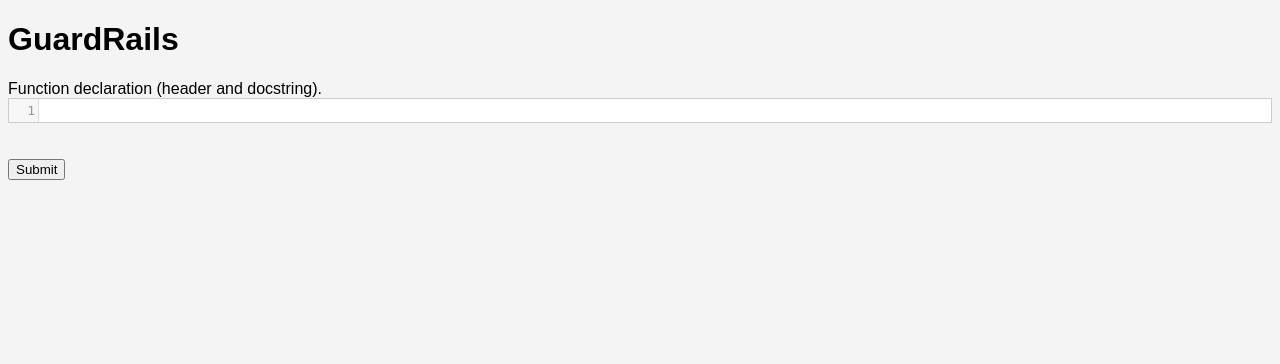
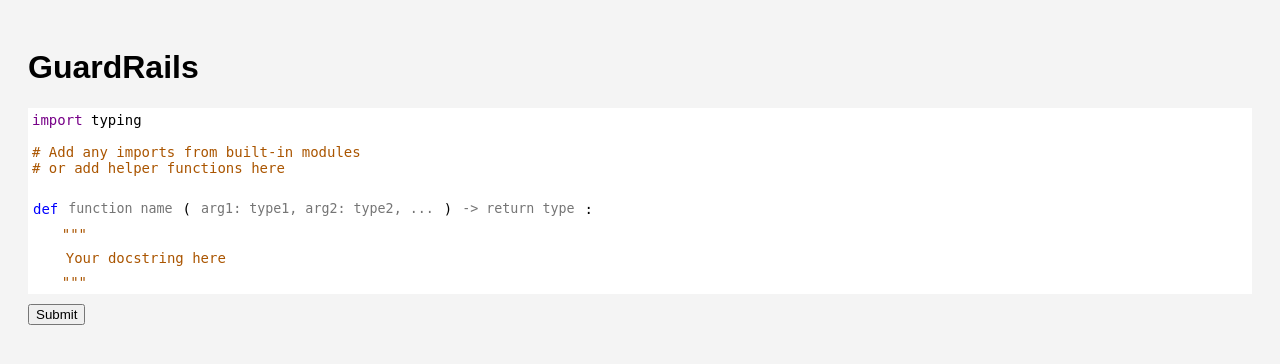
Before and after one commit to mrigankpawagi/GuardRails, a Flask app: page / in a window 1280 px wide. Shown: the top 364 px of the page. Run offline with Flask 2, Linux system fonts and the light colour scheme; parts of the project's set-up code (start-up, migrations or seed data) failed here and were passed over.

Commit message:
improve style by adding templates to the code editor

```diff
--- a/updates/app/templates/index.html
+++ b/updates/app/templates/index.html
@@ -9,34 +9,168 @@
         body {
             font-family: Arial, sans-serif;
             background-color: #f4f4f4;
+            padding: 20px;
+        }
+        .function-input {
+            display: flex;
+            align-items: center;
+            margin-bottom: 20px;
+            font-family: monospace;
+            font-size: 14px;
+        }
+        .prefix {
+            background-color: #fff;
+            padding: 5px;
+        }
+        input[type="text"] {
+            font-family: monospace;
+            padding: 5px;
+            outline: none;
+            border: 0;
+        }
+        #functionName {
+            text-align: right;
+            color: #795E26;  /* Python function name color */
+        }
+        #arguments {
+            color: #001080;  /* Python parameter color */
+        }
+        #returnType {
+            color: #001080;  /* Same color as arguments */
         }
         .CodeMirror {
-            border: 1px solid #ccc;
             height: auto;
+            margin-top: 0;
+        }
+        .input-group {
+            margin-bottom: 10px;
+            background-color: #fff;
+            font-size: 14px;
+        }
+        label {
+            display: block;
+            margin-bottom: 5px;
+            font-weight: bold;
+        }
+        .docstring-wrapper {
+            font-family: monospace;
+        }
+        .quotes {
+            color: #a50;
+            user-select: none;
+            padding: 4px 0;
+            white-space: pre;
+            background-color: #fff;
+        }
+        #docstringEditor .cm-s-default {
+            color: #a50; /* Python docstring color */
+        }
+        .no-bottom-margin {
+            margin-bottom: 0!important;
+        }
+        .function-input input[type="text"] {
+            width: auto;
+            min-width: 0;
+            flex-shrink: 1;
+        }
+        .imports-wrapper {
+            font-family: monospace;
+            margin-bottom: 0;
+        }
+        .readonly-line {
+            cursor: not-allowed;
+        }
+        .prefix.keyword {
+            color: #0000FF;  /* Python keyword color */
+        }
+        .prefix.punctuation {
+            color: #000;  /* Punctuation color */
         }
     </style>
 </head>
 <body>
     <h1>GuardRails</h1>
     <form id="codeForm">
-        <label for="declaration">Function declaration (header and docstring).</label><br>
-        <textarea id="declaration" name="declaration" rows="10" cols="30" placeholder="Enter function header and docstring (with optional doctests)."></textarea><br><br>
+        <div class="input-group no-bottom-margin">
+            <div class="imports-wrapper">
+                <div id="importsEditor"></div>
+            </div>
+        </div>
+        <div class="input-group no-bottom-margin">
+            <div class="function-input no-bottom-margin">
+                <span class="prefix keyword">def</span>
+                <input autocomplete="off" type="text" id="functionName" placeholder="function_name">
+                <span class="prefix punctuation">(</span>
+                <input autocomplete="off" type="text" id="arguments" placeholder="arg1: type1, arg2: type2, ...">
+                <span class="prefix punctuation">)</span>
+                <input autocomplete="off" type="text" id="returnType" placeholder="-> return_type">
+                <span class="prefix punctuation">:</span>
+            </div>
+        </div>
+
+        <div class="input-group">
+            <div class="docstring-wrapper">
+                <div class="quotes">    """</div>
+                <div id="docstringEditor"></div>
+                <div class="quotes">    """</div>
+            </div>
+        </div>
+
         <input type="submit" value="Submit">
     </form>
     <script src="https://cdnjs.cloudflare.com/ajax/libs/codemirror/5.65.5/codemirror.min.js"></script>
     <script src="https://cdnjs.cloudflare.com/ajax/libs/codemirror/5.65.5/mode/python/python.min.js"></script>
     <script>
-        var declarationEditor = CodeMirror.fromTextArea(document.getElementById('declaration'), {
+        var docstringEditor = CodeMirror(document.getElementById('docstringEditor'), {
+            lineNumbers: false,
+            theme: 'default',
+            value: '    Your docstring here',
+            indentUnit: 4,
+            gutters: ["CodeMirror-linenumbers"]
+        });
+        // Create imports editor
+        var importsEditor = CodeMirror(document.getElementById('importsEditor'), {
             mode: 'python',
-            lineNumbers: true,
-            theme: 'default'
+            lineNumbers: false,
+            theme: 'default',
+            value: 'import typing\n\n# Add any imports from built-in modules\n# or add helper functions here\n',
+            indentUnit: 4,
+            extraKeys: {
+                'Enter': function(cm) {
+                    var pos = cm.getCursor();
+                    if (pos.line === 0) {
+                        // Prevent editing first line
+                        return;
+                    }
+                    cm.replaceSelection('\n');
+                }
+            }
         });
+
+        // Make first line read-only
+        importsEditor.markText(
+            {line: 0, ch: 0},
+            {line: 1, ch: 0},
+            {
+                readOnly: true,
+                className: 'readonly-line',
+                atomic: true,
+                inclusiveLeft: true,
+            }
+        );
 
         document.getElementById('codeForm').addEventListener('submit', function(event) {
             event.preventDefault();
-            var declaration = declarationEditor.getValue();
 
-            fetch(`/submit?declaration=${encodeURIComponent(declaration)}`)
+            var imports = importsEditor.getValue();
+            var functionName = document.getElementById('functionName').value;
+            var arguments = document.getElementById('arguments').value;
+            var returnType = document.getElementById('returnType').value;
+            var docstring = docstringEditor.getValue();
+
+            var fullDeclaration = `${imports}\n\ndef ${functionName}(${arguments})${returnType}:\n    """\n${docstring}\n    """`;
+
+            fetch(`/submit?declaration=${encodeURIComponent(fullDeclaration)}`)
                 .then(response => response.text())
                 .then(data => {
                     console.log('Form submitted successfully!');
@@ -46,6 +180,23 @@
                     console.error('Error:', error);
                 });
         });
+
+        // Add auto-resize functionality
+        function setupAutoResize(input) {
+            function updateWidth() {
+                let contents = input.value || input.placeholder;
+                input.style.width = (contents.length) + 'ch';
+            }
+
+            input.addEventListener('input', updateWidth);
+            input.addEventListener('change', updateWidth);
+            updateWidth(); // Initial width
+        }
+
+        // Setup auto-resize for both inputs
+        setupAutoResize(document.getElementById('functionName'));
+        setupAutoResize(document.getElementById('arguments'));
+        setupAutoResize(document.getElementById('returnType'));
     </script>
 </body>
 </html>
```
